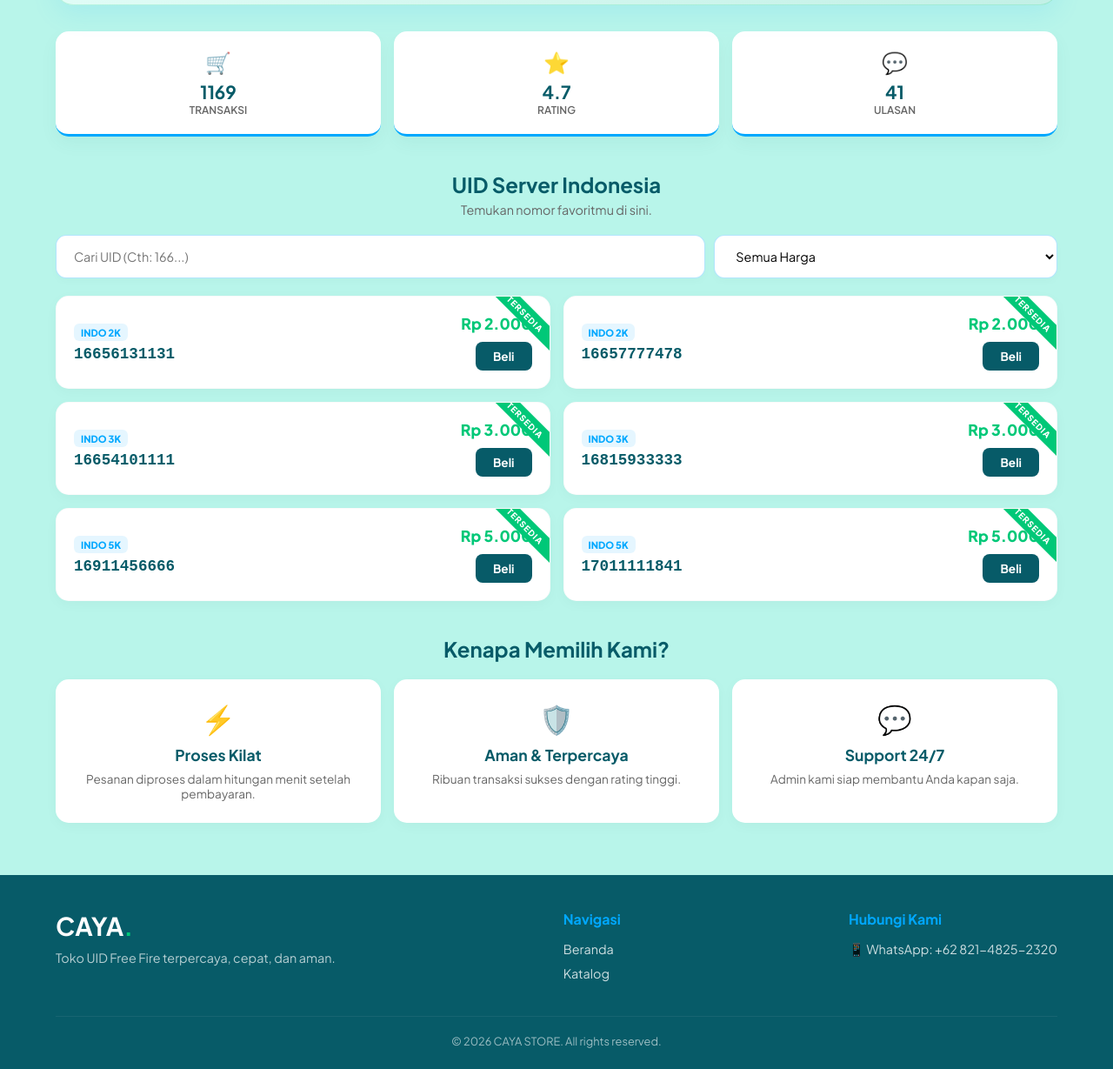
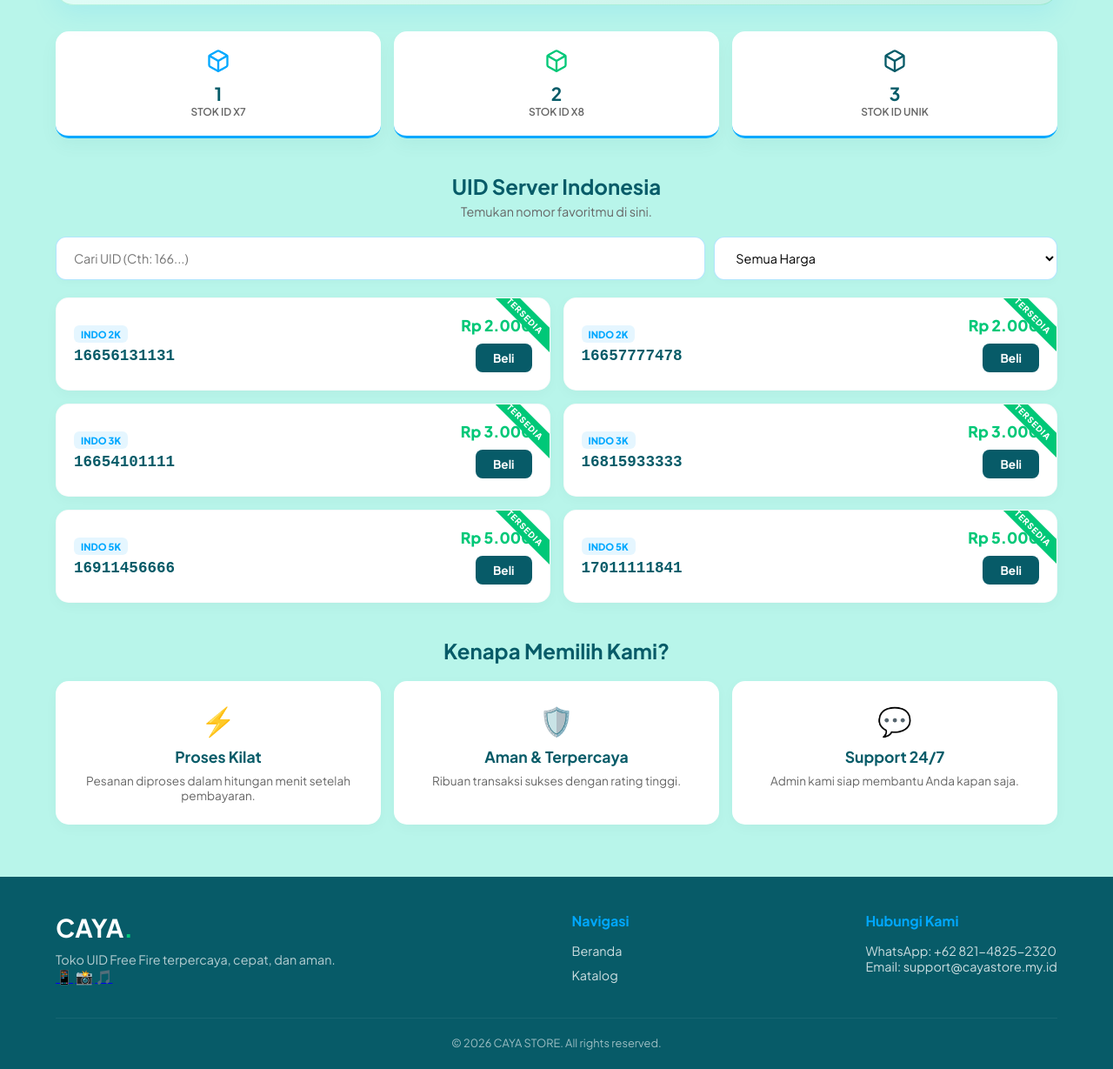
Before and after one commit to cahayabisnis539-beep/CayaStore, a plain HTML site: page index.html in a window 1280 px wide. Shown: the part 391-1620 px from the top of the page at 87% size. Drawn offline with Linux system fonts and the light colour scheme.

Commit message:
Update index.html

```diff
--- a/index.html
+++ b/index.html
@@ -35,7 +35,6 @@
                     <p>Pusat UID Free Fire Cantik & Unik. Proses instan, harga bersahabat, dan stok selalu tersedia!</p>
                     <a href="#katalog-section" class="btn-hero">Lihat Katalog</a>
                 </div>
-                <!-- Ornamen Abstrak -->
                 <div class="hero-decoration">
                     <svg viewBox="0 0 200 200" xmlns="http://www.w3.org/2000/svg">
                         <path fill="#00C878" d="M45.7,-51.1C59.3,-38.9,70.4,-22.9,73.8,-5.4C77.2,12.1,72.9,31.1,62.4,46.8C51.9,62.5,35.2,74.9,15.7,79.6C-3.8,84.3,-26.1,81.2,-44.1,69.4C-62.1,57.6,-75.8,37.1,-79.1,14.8C-82.4,-7.5,-75.3,-31.6,-60.7,-43.9C-46.1,-56.2,-24,-56.7,-3.4,-52.4C17.2,-48.1,32.1,-63.3,45.7,-51.1Z" transform="translate(100 100)" opacity="0.1"/>
@@ -43,22 +42,28 @@
                 </div>
             </div>
 
-            <!-- STATISTIK TOKO -->
+            <!-- STATISTIK TOKO (STOK) -->
             <div class="stats-grid">
                 <div class="stat-card">
-                    <div class="stat-icon">🛒</div>
-                    <h3>1169</h3>
-                    <p>Transaksi</p>
+                    <div class="stat-icon">
+                        <svg viewBox="0 0 24 24" width="28" height="28" fill="none" stroke="var(--blue-sky)" stroke-width="2" stroke-linecap="round" stroke-linejoin="round"><path d="M21 16V8a2 2 0 0 0-1-1.73l-7-4a2 2 0 0 0-2 0l-7 4A2 2 0 0 0 3 8v8a2 2 0 0 0 1 1.73l7 4a2 2 0 0 0 2 0l7-4A2 2 0 0 0 21 16z"></path><polyline points="3.27 6.96 12 12.01 20.73 6.96"></polyline><line x1="12" y1="22.08" x2="12" y2="12"></line></svg>
+                    </div>
+                    <h3>1</h3>
+                    <p>STOK ID X7</p>
                 </div>
                 <div class="stat-card">
-                    <div class="stat-icon">⭐</div>
-                    <h3>4.7</h3>
-                    <p>Rating</p>
+                    <div class="stat-icon">
+                        <svg viewBox="0 0 24 24" width="28" height="28" fill="none" stroke="var(--emerald)" stroke-width="2" stroke-linecap="round" stroke-linejoin="round"><path d="M21 16V8a2 2 0 0 0-1-1.73l-7-4a2 2 0 0 0-2 0l-7 4A2 2 0 0 0 3 8v8a2 2 0 0 0 1 1.73l7 4a2 2 0 0 0 2 0l7-4A2 2 0 0 0 21 16z"></path><polyline points="3.27 6.96 12 12.01 20.73 6.96"></polyline><line x1="12" y1="22.08" x2="12" y2="12"></line></svg>
+                    </div>
+                    <h3>2</h3>
+                    <p>STOK ID X8</p>
                 </div>
                 <div class="stat-card">
-                    <div class="stat-icon">💬</div>
-                    <h3>41</h3>
-                    <p>Ulasan</p>
+                    <div class="stat-icon">
+                        <svg viewBox="0 0 24 24" width="28" height="28" fill="none" stroke="var(--text-dark)" stroke-width="2" stroke-linecap="round" stroke-linejoin="round"><path d="M21 16V8a2 2 0 0 0-1-1.73l-7-4a2 2 0 0 0-2 0l-7 4A2 2 0 0 0 3 8v8a2 2 0 0 0 1 1.73l7 4a2 2 0 0 0 2 0l7-4A2 2 0 0 0 21 16z"></path><polyline points="3.27 6.96 12 12.01 20.73 6.96"></polyline><line x1="12" y1="22.08" x2="12" y2="12"></line></svg>
+                    </div>
+                    <h3>3</h3>
+                    <p>STOK ID UNIK</p>
                 </div>
             </div>
 
@@ -133,17 +138,26 @@
             <div class="footer-brand">
                 <h2>CAYA<span>.</span></h2>
                 <p>Toko UID Free Fire terpercaya, cepat, dan aman.</p>
+                <div class="footer-socials">
+                    <a href="https://whatsapp.com/channel/0029Vb9hDL34dTnMNPhGxa3x" target="_blank">📱</a>
+                    <a href="#">📸</a>
+                    <a href="#">🎵</a>
+                </div>
             </div>
+
             <div class="footer-links">
-                <h4>Navigasi</h4>
+                <h4><span class="h-line"></span> Navigasi</h4>
                 <a href="#" onclick="switchTab('page-home', document.querySelector('.nav-item'))">Beranda</a>
                 <a href="#katalog-section">Katalog</a>
             </div>
+
             <div class="footer-contact">
-                <h4>Hubungi Kami</h4>
-                <p>📱 WhatsApp: +62 821-4825-2320</p>
+                <h4><span class="h-line"></span> Hubungi Kami</h4>
+                <p>WhatsApp: +62 821-4825-2320</p>
+                <p>Email: support@cayastore.my.id</p>
             </div>
         </div>
+
         <div class="footer-bottom">
             <p>&copy; 2026 CAYA STORE. All rights reserved.</p>
         </div>
```
